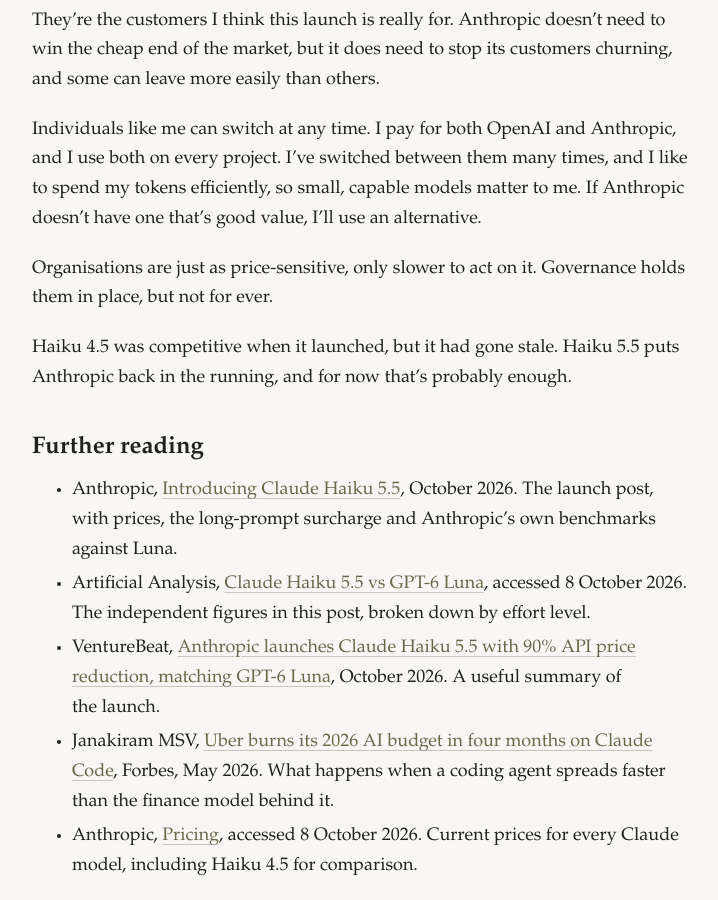
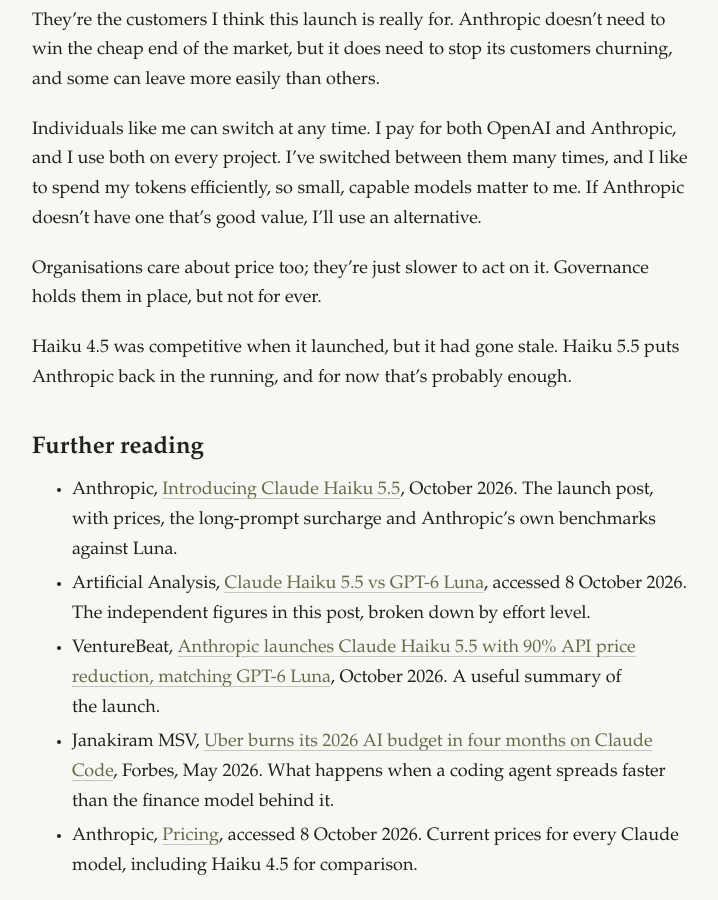
Before and after one commit to davegarvey/davegarvey.github.io, a Jekyll site: the page built from _posts/2026-10-08-haiku-joins-the-price-war.md, in a window 1280 px wide and 900 px high, scrolled down 2845 px. Shown: the whole window, without its empty margins (280-998 px from the left). Built offline with Jekyll 4.4.1, drawn with Linux system fonts in a browser that asks for light colours.

Commit message:
Drop the price-sensitivity comparison in the Haiku post
Co-Authored-By: Claude Opus 5.5 <noreply@anthropic.com>

```diff
--- a/_posts/2026-10-08-haiku-joins-the-price-war.md
+++ b/_posts/2026-10-08-haiku-joins-the-price-war.md
@@ -57,7 +57,7 @@ They're the customers I think this launch is really for. Anthropic doesn't need
 
 Individuals like me can switch at any time. I pay for both OpenAI and Anthropic, and I use both on every project. I've switched between them many times, and I like to spend my tokens efficiently, so small, capable models matter to me. If Anthropic doesn't have one that's good value, I'll use an alternative.
 
-Organisations are just as price-sensitive, only slower to act on it. Governance holds them in place, but not for ever.
+Organisations care about price too; they're just slower to act on it. Governance holds them in place, but not for ever.
 
 Haiku 4.5 was competitive when it launched, but it had gone stale. Haiku 5.5 puts Anthropic back in the running, and for now that's probably enough.
 
```
